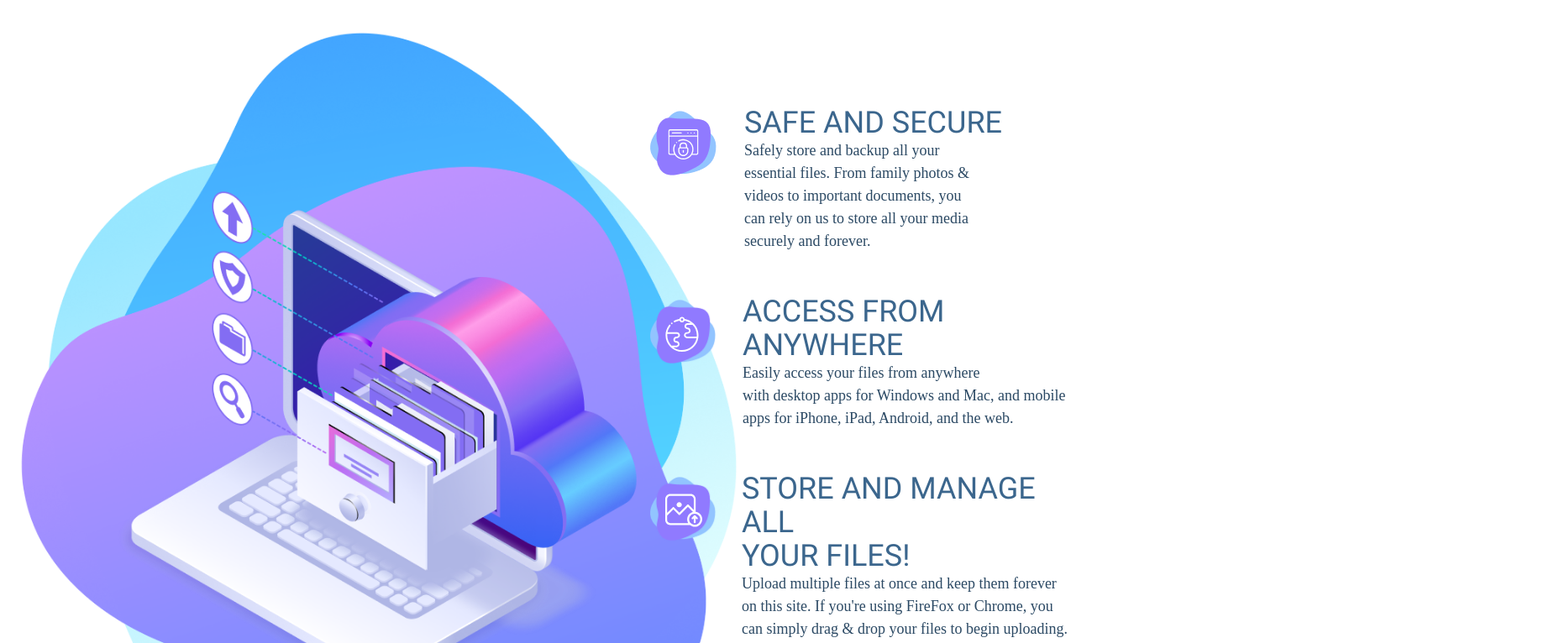
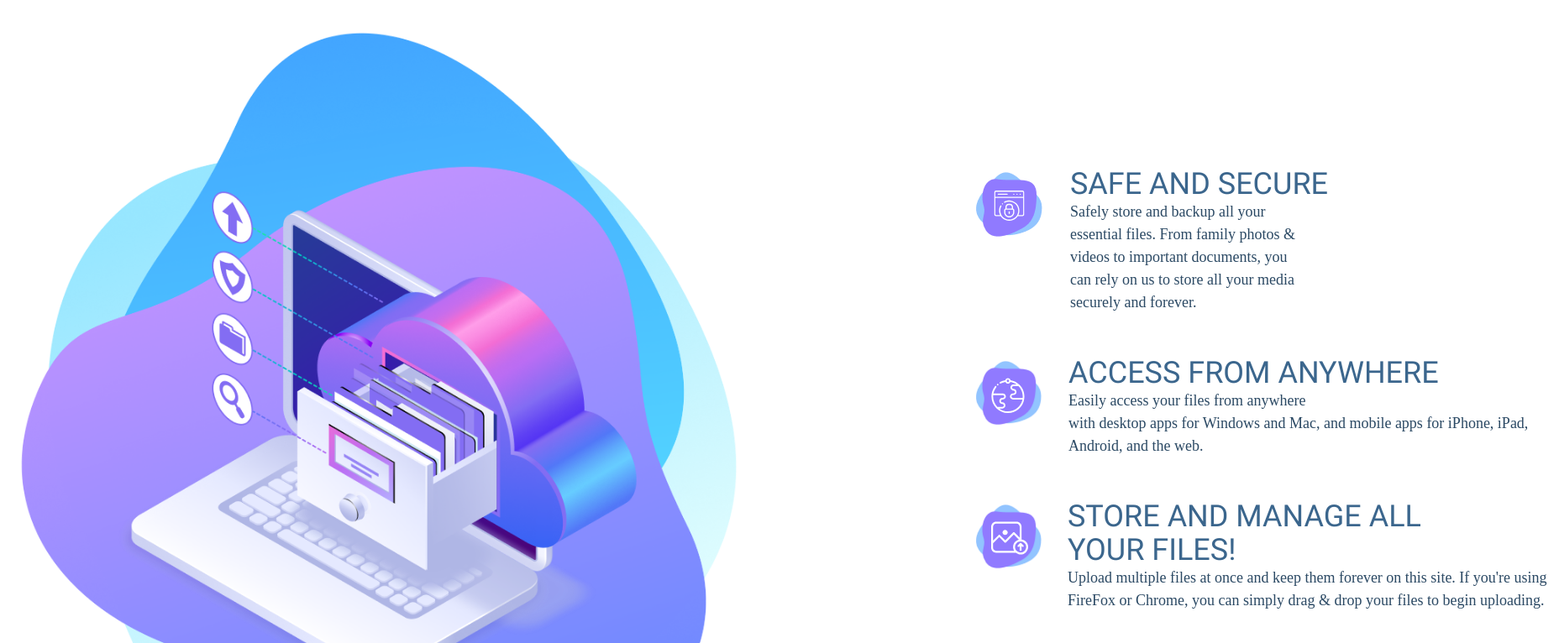
Before and after one commit to hab1bi/Skycloud, a plain HTML site: page index.html in a window 1280 px wide. Shown: the part 1060-1826 px from the top of the page at 84% size, 1856 px wide, since content can reach past the window. Drawn offline with Linux system fonts and the light colour scheme; a web font is replaced by a local one.

Commit message:
update_2

```diff
--- a/pages/main/main.css
+++ b/pages/main/main.css
@@ -251,6 +251,8 @@
     flex-direction: column;
     gap: 50px;
     width: 700px;
+    position: absolute;
+    right: -45%;
 }
 .advantage__block p{
     font-family: 'Montserrat-Regular';
```
